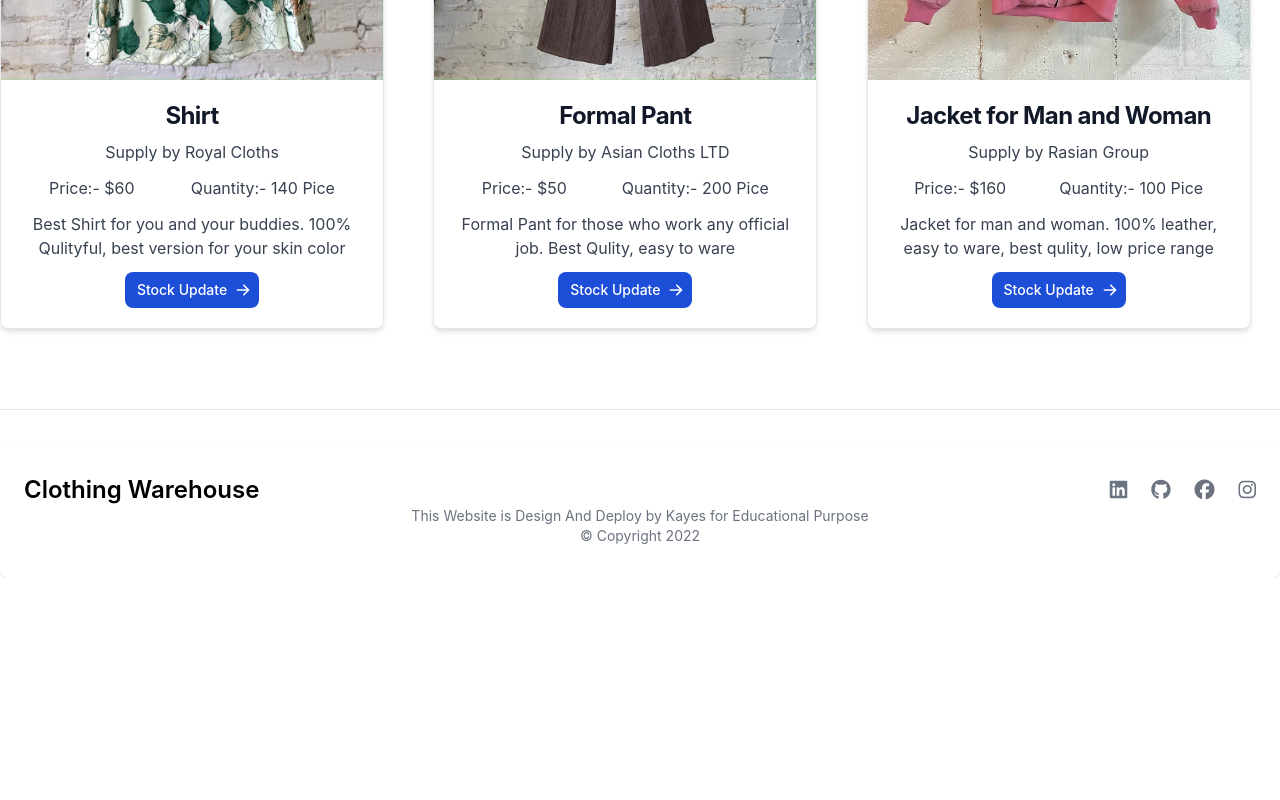
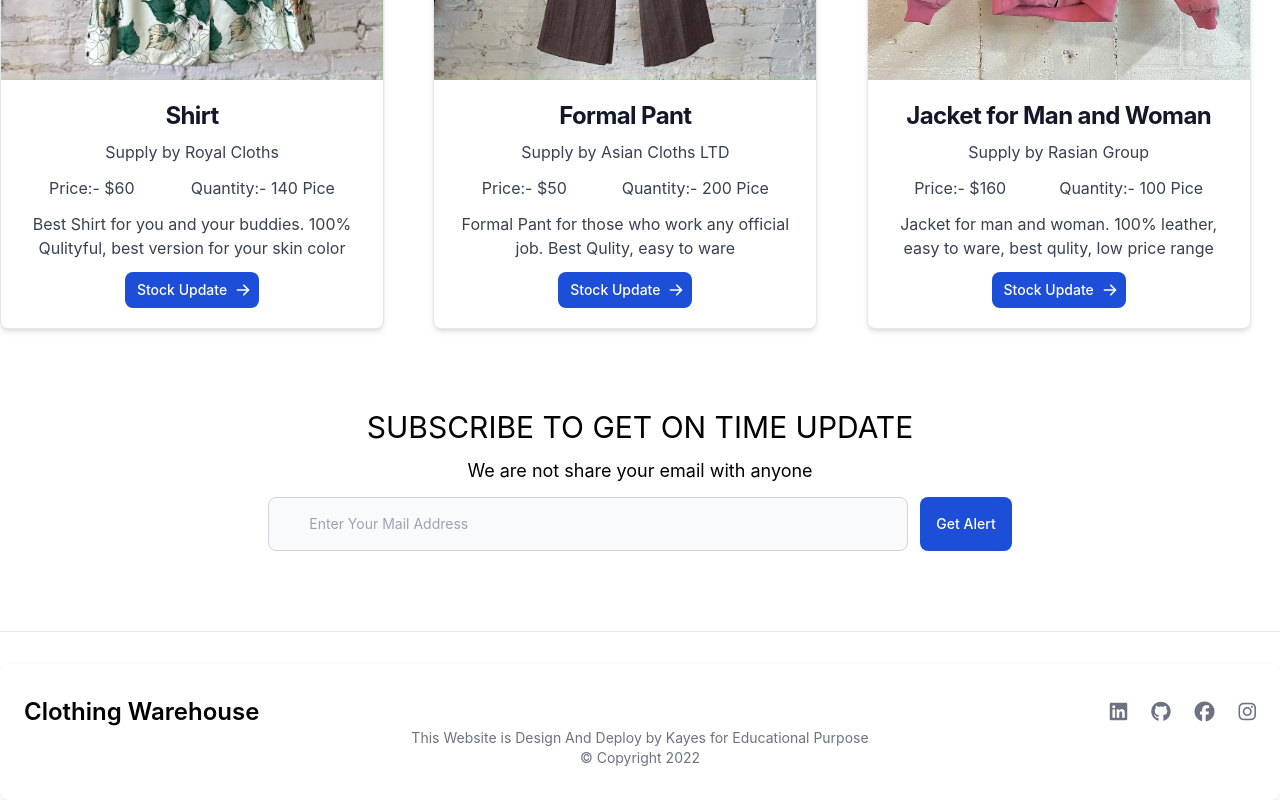
Before and after one commit to its-kayes/warehouse-client, a React (Create React App) app: page / in a window 1280 px wide. Shown: the part 1812-2612 px from the top of the page. Before the commit the page ends 2390 px from the top, so only its background shows below. Built offline with nearby package versions, Linux system fonts and the light colour scheme.

Commit message:
Extra One Part Add

```diff
--- a/src/components/Home/Home.js
+++ b/src/components/Home/Home.js
@@ -1,5 +1,6 @@
 import React from 'react';
 import Items from '../Items/Items';
+import Subscribe from '../Subscribe/Subscribe';
 import './Home.css';
 
 const Home = () => {
@@ -14,10 +15,9 @@ const Home = () => {
             </div>
             <div>
                 <p className='text-4xl mt-12 mb-12 font-bold tracking-tight text-gray-900 dark:text-white'> Item You Can Buy </p>
-
                 <Items></Items>
-
             </div>
+            <Subscribe></Subscribe>
         </div>
     );
 };
--- /dev/null
+++ b/src/components/Subscribe/Subscribe.js
@@ -0,0 +1,18 @@
+import React from 'react';
+
+const Subscribe = () => {
+    return (
+        <div className='mt-20'>
+            <h1 className='text-3xl mb-3'> SUBSCRIBE TO GET ON TIME UPDATE </h1>
+            <span className='text-lg'> We are not share your email with anyone </span>
+
+            <div class="flex justify-center mt-3">
+                <input type="search" id="default-search" class="block w-2/4 p-4 pl-10 text-sm text-gray-900 border border-gray-300 rounded-lg bg-gray-50 focus:ring-blue-500 focus:border-blue-500 dark:bg-gray-700 dark:border-gray-600 dark:placeholder-gray-400 dark:text-white dark:focus:ring-blue-500 dark:focus:border-blue-500" placeholder="Enter Your Mail Address" required="" />
+                <button class="text-white ml-3 right-2.5 bottom-2.5 bg-blue-700 hover:bg-blue-800 focus:ring-4 focus:outline-none focus:ring-blue-300 font-medium rounded-lg text-sm px-4 py-2 dark:bg-blue-600 dark:hover:bg-blue-700 dark:focus:ring-blue-800">Get Alert</button>
+            </div>
+
+        </div>
+    );
+};
+
+export default Subscribe;
```
Also changed, not shown: src/components/Subscribe/Subscribe.css (added).
